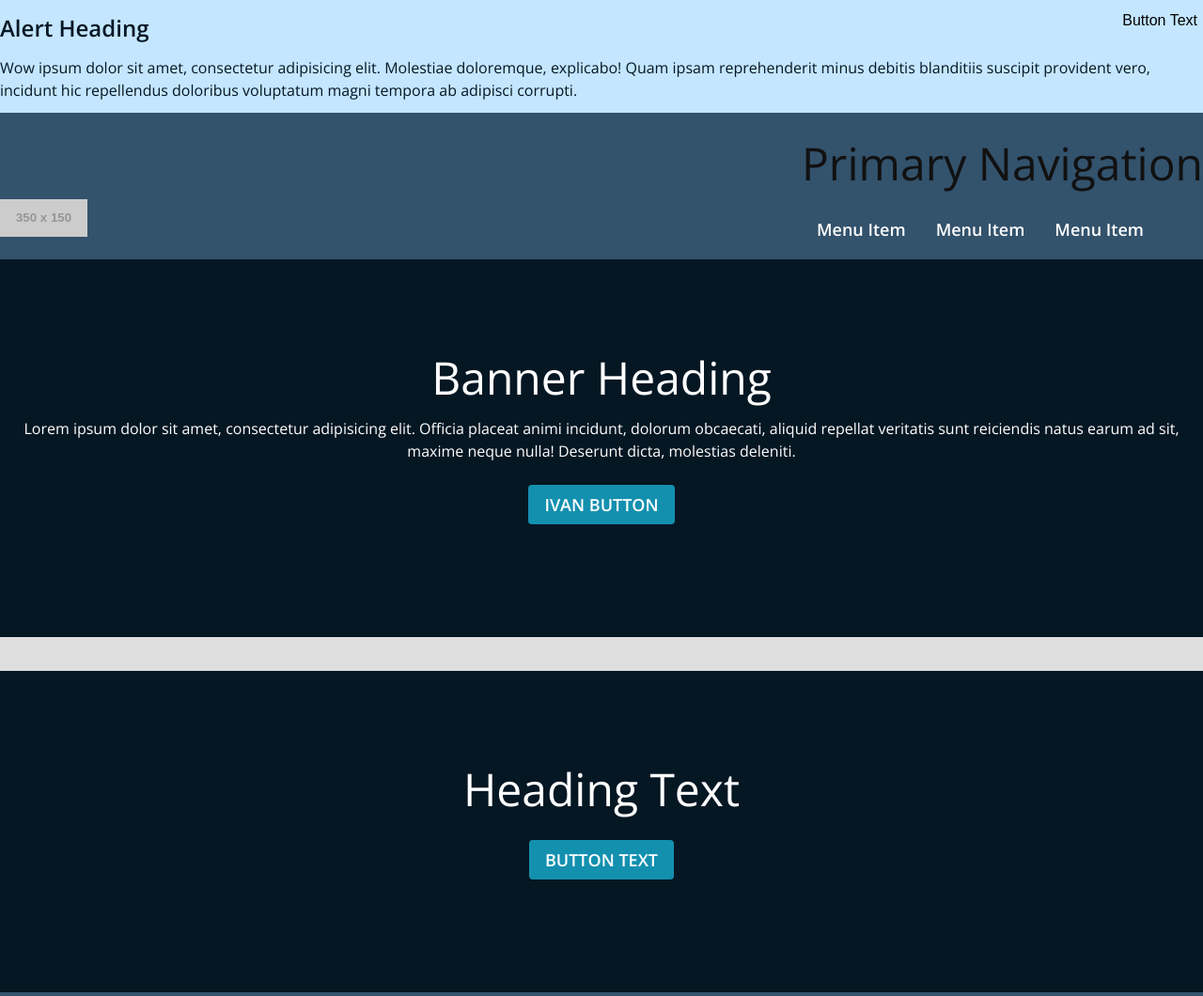
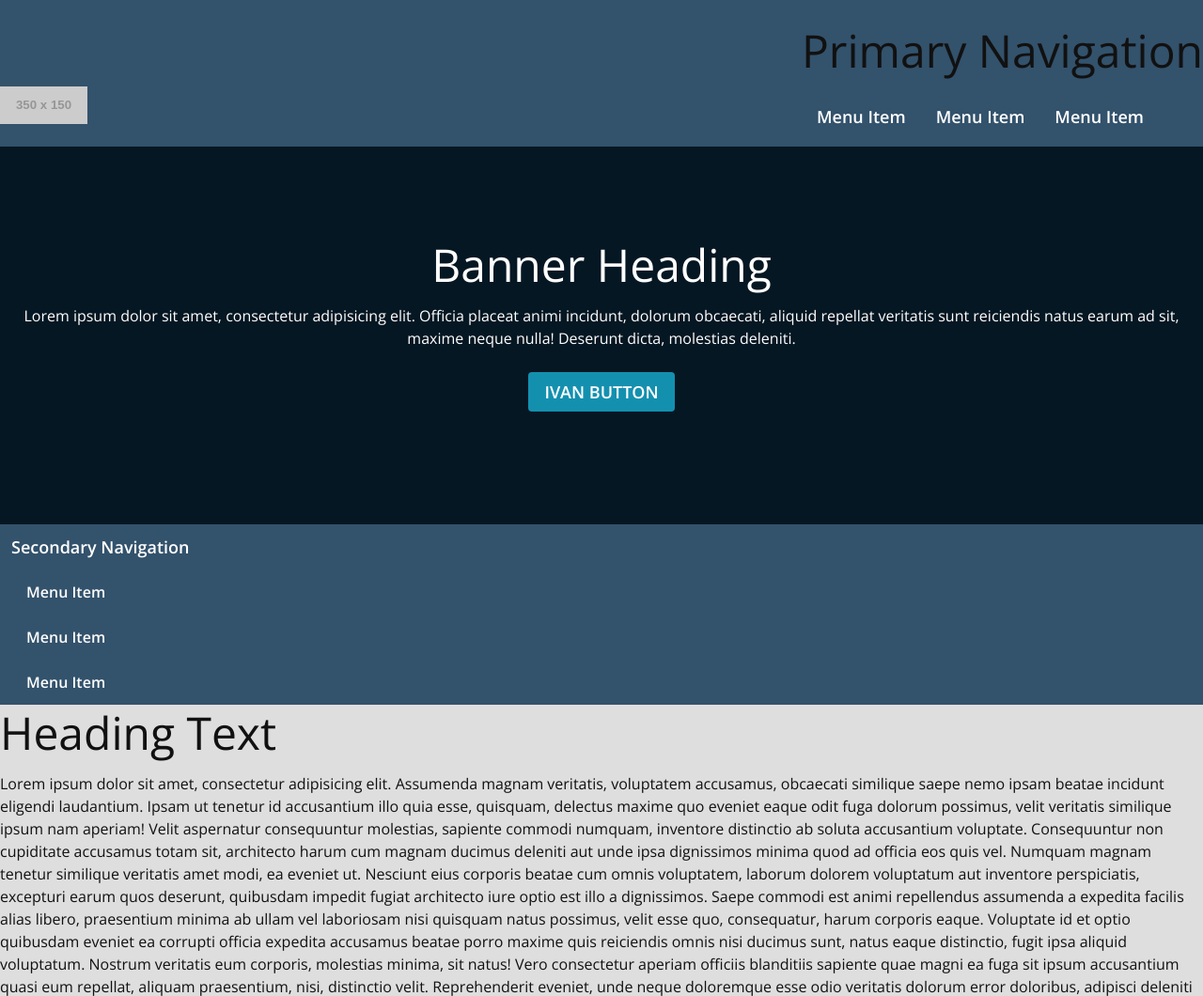
Before and after one commit to unumux/practice, a website: page index.html in a window 1280 px wide. Shown: the top 1060 px of the page at 94% size. Drawn offline with nearby package versions, Linux system fonts and the light colour scheme; placeholder pictures from the web are drawn by us.

Commit message:
index:removes alert and extra header

```diff
--- a/index.html
+++ b/index.html
@@ -7,7 +7,7 @@
 </head>
 <body>
     <div class="willow-layout">
-        <div class="willow-layout__row--no-margin-bottom">
+        <!-- <div class="willow-layout__row--no-margin-bottom">
             <div class="willow-layout__column--12">
                 <section class="willow-global-alert" role="alert">
                     <button class="willow-global-alert__close">Button Text</button>
@@ -22,7 +22,7 @@
                     <a href="" class="willow-skip-nav__link" aria-label="skip to main content">Skip to Content</a>
                 </div>
             </div>
-        </div>
+        </div> -->
        <div class="willow-layout__row--no-margin-bottom">
            <div class="willow-layout__column--12">
                <header class="willow-page-header" role="banner">
@@ -64,16 +64,6 @@
                   </div>
                </section>
 
-               <section class="willow-banner" role="region">
-                    <h1 class="willow-banner__heading">Heading Text</h1>
-                    <div class="willow-banner__content">
-                        <!-- insert components here -->
-                    </div>
-                    <ul class="willow-banner__actions">
-                        <li class="willow-banner__action"><button class="willow-button willow-button--primary">Button Text</button>
-                        </li>
-                    </ul>
-              </section>
            </div>
        </div>
        <div class="willow-layout__row">
```
